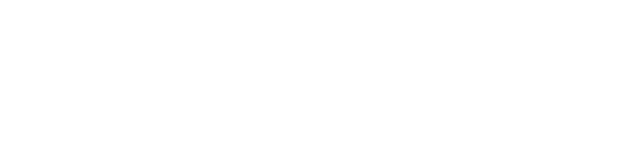
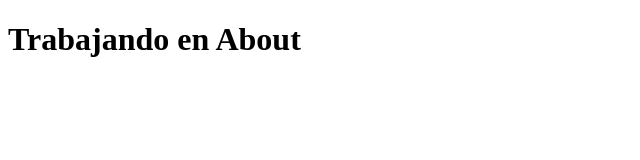
Before and after one commit to ezio-dev-web/delete, a plain HTML site: page about.html in a window 1280 px wide. Shown: the whole page, without its empty margins (0-640 px from the left). Drawn offline with Linux system fonts and the light colour scheme.

Commit message:
cambios about

```diff
--- a/about.html
+++ b/about.html
@@ -6,6 +6,6 @@
   <title>Document</title>
 </head>
 <body>
-
+  <h1>Trabajando en About</h1>
 </body>
 </html>
```
